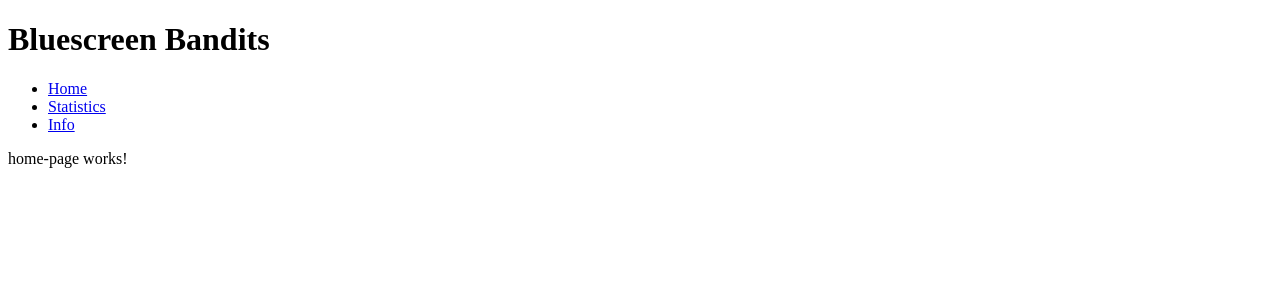
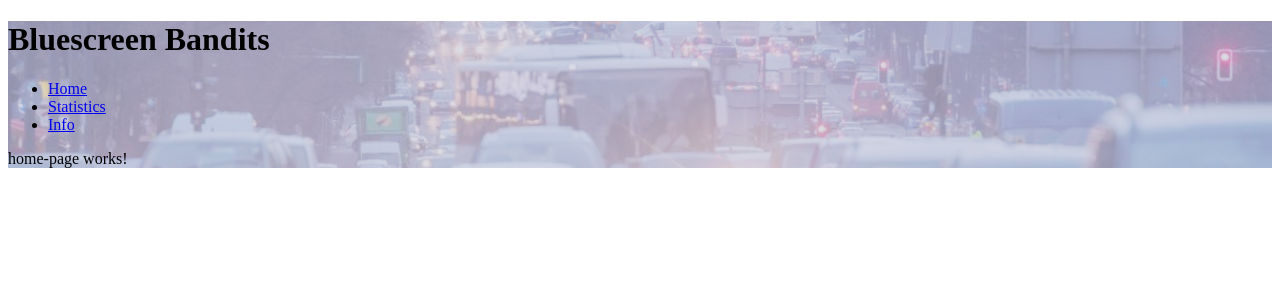
Before and after one commit to Pontelaff/berlin_traffic_map_frontend, an Angular app: page /home in a window 1280 px wide. Shown: the top 300 px of the page. Built offline with nearby package versions, Linux system fonts and the light colour scheme.

Commit message:
Added background image

```diff
--- a/src/app/app.component.css
+++ b/src/app/app.component.css
@@ -0,0 +1,9 @@
+#background {
+    background-color: #bbc;
+    background-image: url("/assets/Stau.jpg");
+    background-repeat: no-repeat;
+    background-attachment: scroll;
+    background-position: 50% 50%;
+    background-blend-mode: soft-light;
+    background-size: cover;
+    }
--- a/src/app/app.component.html
+++ b/src/app/app.component.html
@@ -1,4 +1,5 @@
 <div>
+  <div id="background">
     <h1>Bluescreen Bandits</h1>
     <!-- This nav gives you links to click, which tells the router which route to use (defined in the routes constant in  AppRoutingModule) -->
     <nav>
@@ -11,4 +12,5 @@
     <!-- The routed views render in the <router-outlet>-->
     <router-outlet></router-outlet>
   <!--app-walking-skeleton></app-walking-skeleton-->
+  </div>
 </div>
```
Also changed, not shown: src/assets/Stau.jpg (added).
